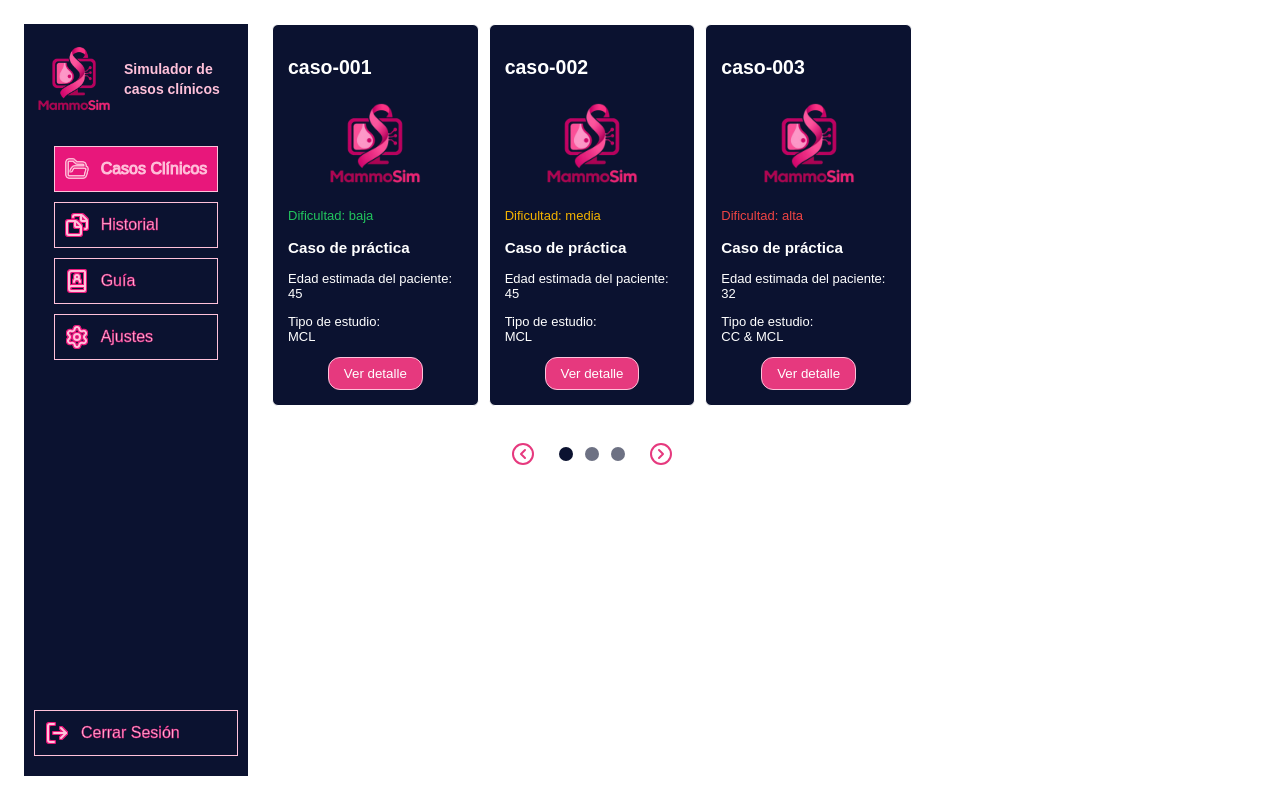
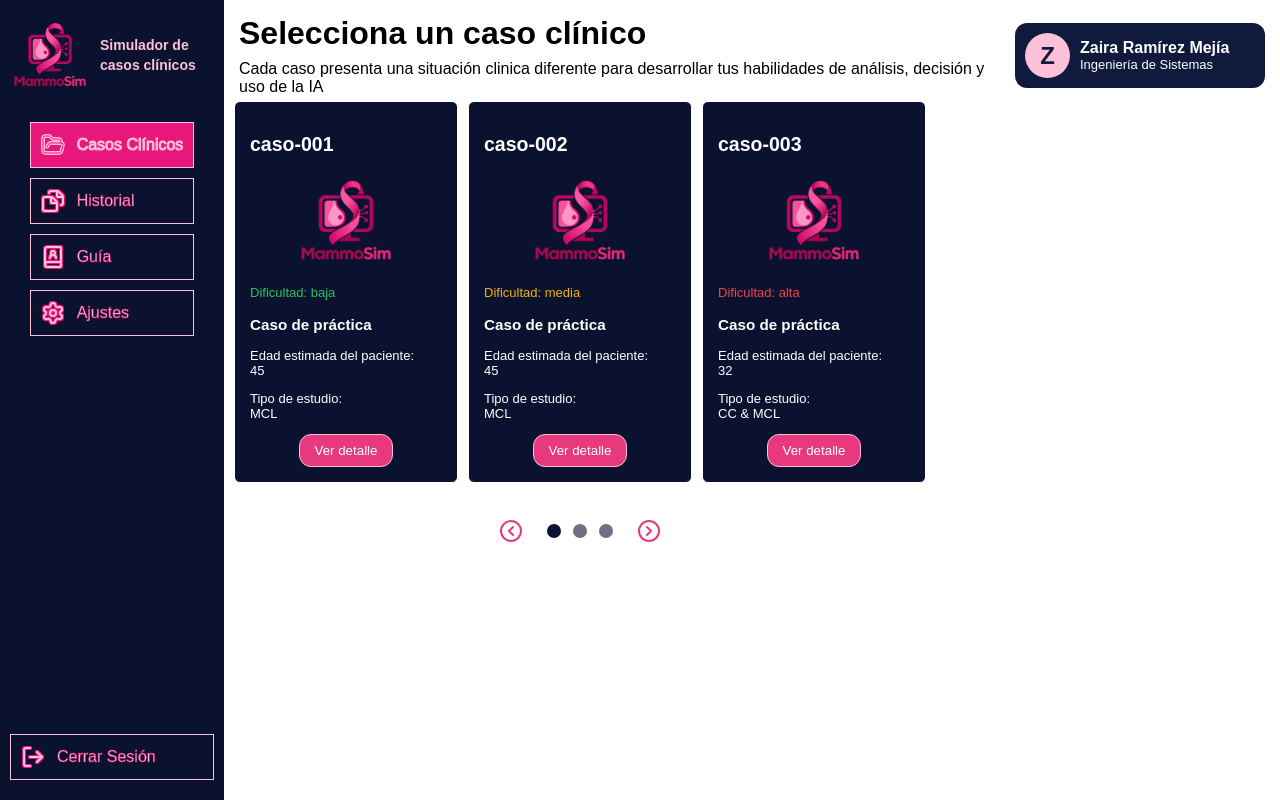
Before and after one commit to MammoSim/MammoSim, a React (Vite) app: page /cases in a window 1280 px wide. Built offline with nearby package versions, Linux system fonts and the light colour scheme.

Commit message:
feat(header): agregar encabezado con nombre y carrera del usuario (se muestra información provisional y un avatar con la inicial)
Pendiente integración de datos de usuarios

```diff
--- /dev/null
+++ b/src/components/layout/PageHeader.tsx
@@ -0,0 +1,19 @@
+import UserProfileSummary from "./UserProfileSummary";
+import "../../styles/Header.css";
+
+export default function PageHeader() {
+  return (
+    <header className="header_container">
+      <div style={{ flex: 1, minWidth: 0 }}>
+        <h1>Selecciona un caso clínico</h1>
+        <p>
+          Cada caso presenta una situación clinica diferente para desarrollar
+          tus habilidades de análisis, decisión y uso de la IA
+        </p>
+      </div>
+      <div className="profile_container">
+        <UserProfileSummary name="Zaira Ramírez Mejía" carrera="Ingeniería de Sistemas" avatarColor="#FFC1DA" />
+      </div>
+    </header>
+  );
+}
--- /dev/null
+++ b/src/components/layout/UserProfileSummary.tsx
@@ -0,0 +1,29 @@
+import "../../styles/Header.css";
+
+type UserProfileSummaryProps = {
+  name: string;
+  carrera: string;
+  avatarColor: string;
+};
+
+export default function UserProfileSummary({
+  name,
+  carrera,
+  avatarColor,
+}: UserProfileSummaryProps) {
+  return (
+    <div className="user_profile">
+      <div
+        className="user_avatar"
+        style={{ backgroundColor: avatarColor }}
+        aria-hidden="true"
+      >
+        {name.trim().charAt(0).toUpperCase()}
+      </div>
+      <div className="user_profile_info">
+        <h2>{name}</h2>
+        <p>{carrera}</p>
+      </div>
+    </div>
+  );
+}
--- a/src/pages/CasesPage.tsx
+++ b/src/pages/CasesPage.tsx
@@ -7,6 +7,7 @@ import CaseDetails from "../components/cases/CaseDetails";
 import type { clinicalCase } from "../types/ClinicalCase";
 import Sidebar from "../components/layout/Sidebar";
 import "../styles/Sidebar.css";
+import PageHeader from "../components/layout/PageHeader";
 
 export default function CasesPage() {
   const cases = mockCases;
@@ -15,6 +16,7 @@ export default function CasesPage() {
     <div className="sidebar_container">
       <Sidebar />
       <main className="content">
+      <PageHeader/>
         {cases.length === 0 ? (
           <p>No hay casos disponibles en el momento</p>
         ) : (
--- a/src/styles/CasesCatalog.css
+++ b/src/styles/CasesCatalog.css
@@ -4,6 +4,7 @@
     padding: 0;
     min-width: 0;
     color: #000000;
+    margin: 10px;
 }
 
 /*Cases Catalog*/
@@ -120,3 +121,9 @@
     height: auto;
   }
 }
+
+@media (max-width: 1200px) {
+  .cases_container {
+    grid-template-columns: minmax(0, 1fr);
+  }
+}
--- /dev/null
+++ b/src/styles/Header.css
@@ -0,0 +1,71 @@
+/*Avatar profile (Inicial del usuario)*/
+.user_avatar {
+    width: 45px;
+    height: 45px;
+    border-radius: 50%;
+    display: grid;
+    place-items: center;
+    flex-shrink: 0;
+    font-weight: bolder;
+    font-size: x-large;
+    color: #101A3D;
+}
+
+/*PageHeader*/
+
+.header_container {
+    display: flex;
+    align-items: center;
+    gap: 10px;
+    justify-content: space-between;
+    margin: 5px;
+
+    h1 {
+        margin: 0 0 8px;
+    }
+    p {
+        margin: 0;
+    }
+}
+
+.profile_container {
+    margin-left: auto;
+    flex-shrink: 0;
+}
+
+/*User Profile Info*/
+.user_profile {
+    display: flex;
+    align-items: center;
+    gap: 10px;
+    padding: 10px;
+    color: #FFFFFF;
+    background-color: #101A3D;
+    border-radius: 12px;
+    box-sizing: border-box;
+    width: 250px;
+}
+
+.user_profile_info h2{
+    margin: 0;
+    font-size: medium;
+}
+
+.user_profile_info p {
+    font-size: small;
+}
+
+/*Ajuste pantalla*/
+@media (max-width: 700px) {
+  .header_container {
+    flex-direction: column;
+    align-items: flex-start;
+    margin: 8px;
+  }
+}
+
+@media (max-width: 700px) {
+    .user_profile{
+        width: 200px;
+    }
+}
--- a/src/styles/Sidebar.css
+++ b/src/styles/Sidebar.css
@@ -1,13 +1,16 @@
 .sidebar_container{
     display: flex;
-    padding: 24px;
-    gap: 24px;
+    padding: 0;
+    gap: 0;
     min-height: 100vh;
     align-items: flex-start;
 }
 
 .sidebar {
+    position: sticky;
+    top: 0;
     flex: 0 0 14rem;
+    height: 100vh;
     min-height: calc(100vh - 48px);
     background-color: #0B1230;
     display: flex;
```
